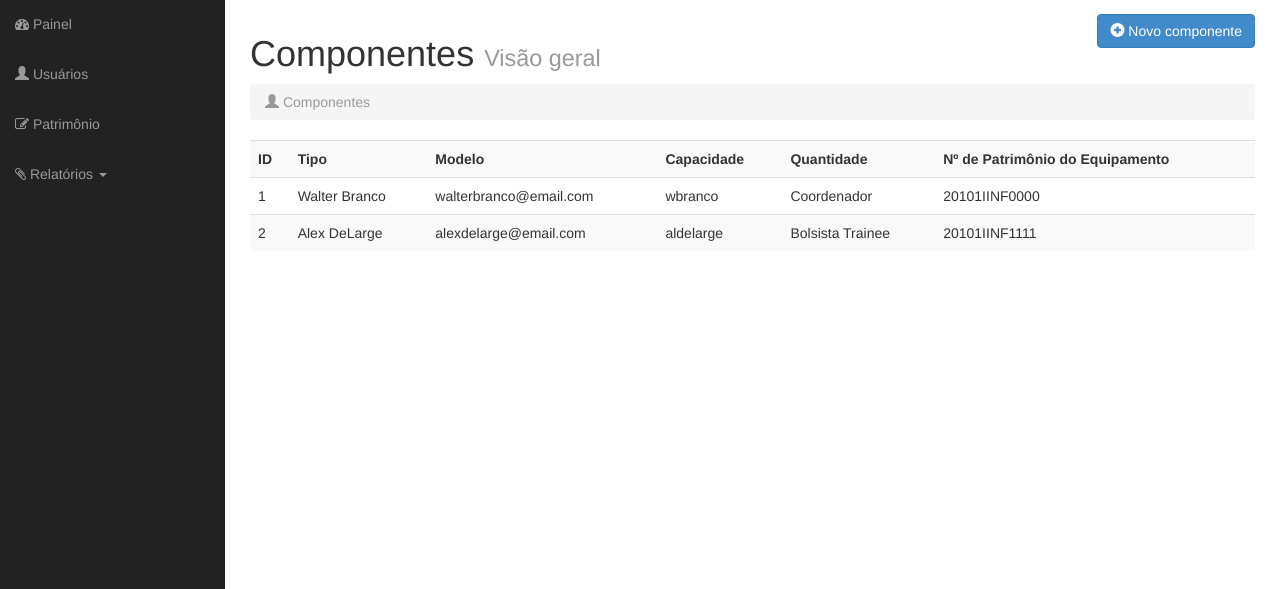
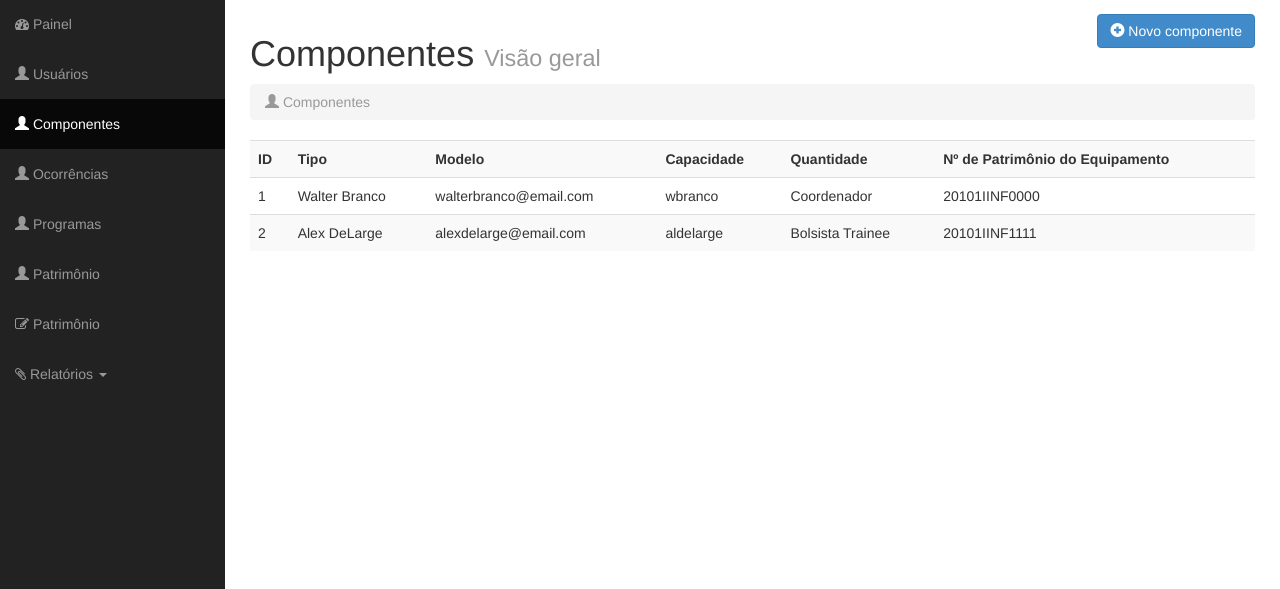
Before and after one commit to alexandredoria/restart, a PHP site: page /componentes.php in a window 1280 px wide. Shown: the part 51-640 px from the top of the page. Run offline with PHP 8.4, Linux system fonts and the light colour scheme; grey boxes labelled with a size stand in for pictures from a placeholder-image service; some libraries are stand-ins or nearby versions.

Commit message:
Inserção de linha de código php

```diff
--- a/barraLateral_coordenador.php
+++ b/barraLateral_coordenador.php
@@ -14,9 +14,18 @@
         <!-- Coletar os links de navegação, formulários e outros conteúdos para alternar -->
         <div class="collapse navbar-collapse navbar-ex1-collapse">
           <ul class="nav navbar-nav side-nav">
-            <li <?php if ($pageTitle == "Restart") echo "class='active'"; ?>><a href="painel.php"><i class="fa fa-dashboard"></i> Painel</a></li>
+             <li <?php if ($pageTitle == "Restart") echo "class='active'"; ?>><a href="painel.php"><i class="fa fa-dashboard"></i> Painel</a></li>
 
-            <li <?php if (($pageTitle == "Cadastrar usuário") || ($pageTitle == "Usuários &middot; Visão Geral")) echo "class='active'"; ?>><a href="usuarios.php"><i class="glyphicon glyphicon-user"></i> Usuários</a></li>
+             <li <?php if (($pageTitle == "Cadastrar usuário") || ($pageTitle == "Usuários &middot; Visão Geral")) echo "class='active'"; ?>><a href="usuarios.php"><i class="glyphicon glyphicon-user"></i> Usuários</a></li>
+
+             <li <?php if (($pageTitle == "Componentes") || ($pageTitle == "Componentes &middot; Visão Geral")) echo "class='active'"; ?>><a href="componentes.php"><i class="glyphicon glyphicon-user"></i> Componentes</a></li>
+
+              <li <?php if (($pageTitle == "Ocorrências") || ($pageTitle == "Ocorrências &middot; Visão Geral")) echo "class='active'"; ?>><a href="ocorrencias.php"><i class="glyphicon glyphicon-user"></i> Ocorrências</a></li>
+
+              <li <?php if (($pageTitle == "Programas") || ($pageTitle == "Programas &middot; Visão Geral")) echo "class='active'"; ?>><a href="programas.php"><i class="glyphicon glyphicon-user"></i> Programas</a></li>
+
+               <li <?php if (($pageTitle == "Patrimônio") || ($pageTitle == "Patrimônios &middot; Visão Geral")) echo "class='active'"; ?>><a href="patrimonio.php"><i class="glyphicon glyphicon-user"></i> Patrimônio</a></li>
+
 
             <li><a href="patrimonio.php"><i class="fa fa-edit"></i> Patrimônio</a></li>
             <li class="dropdown">
```
